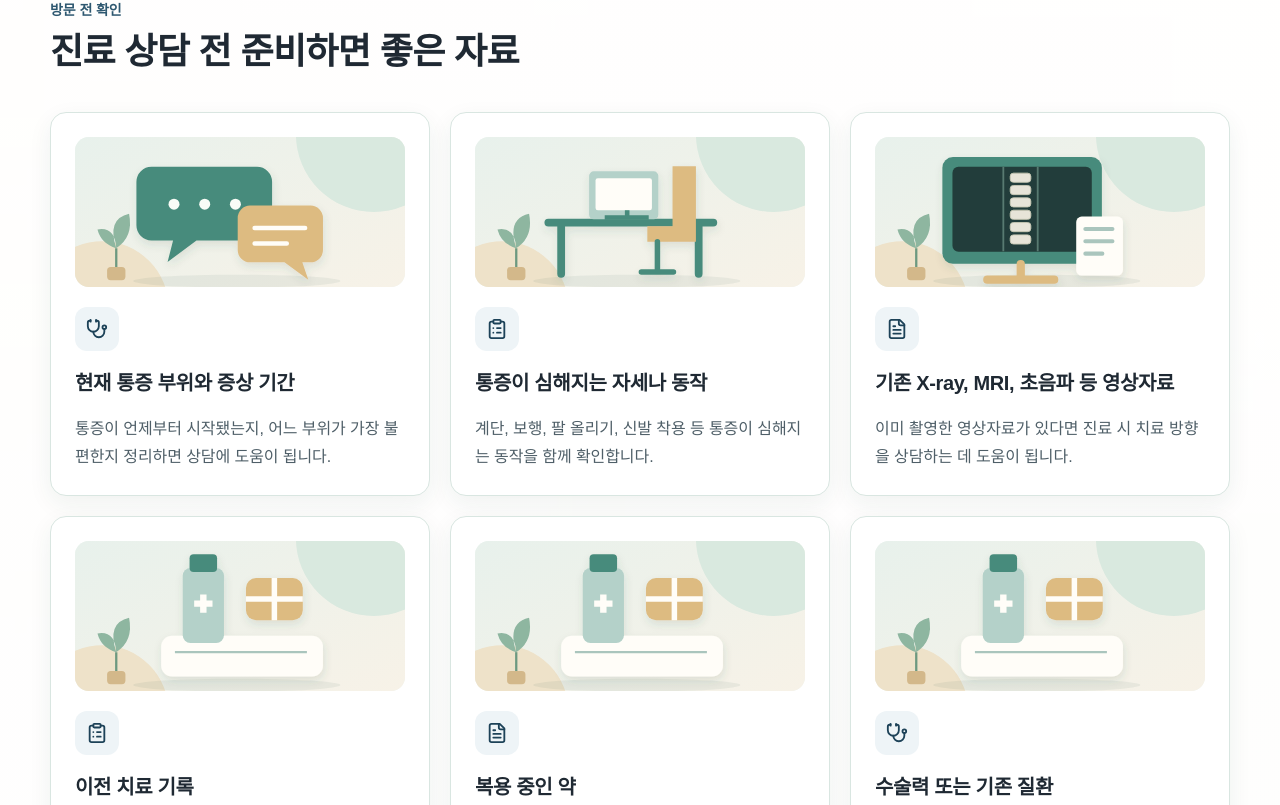
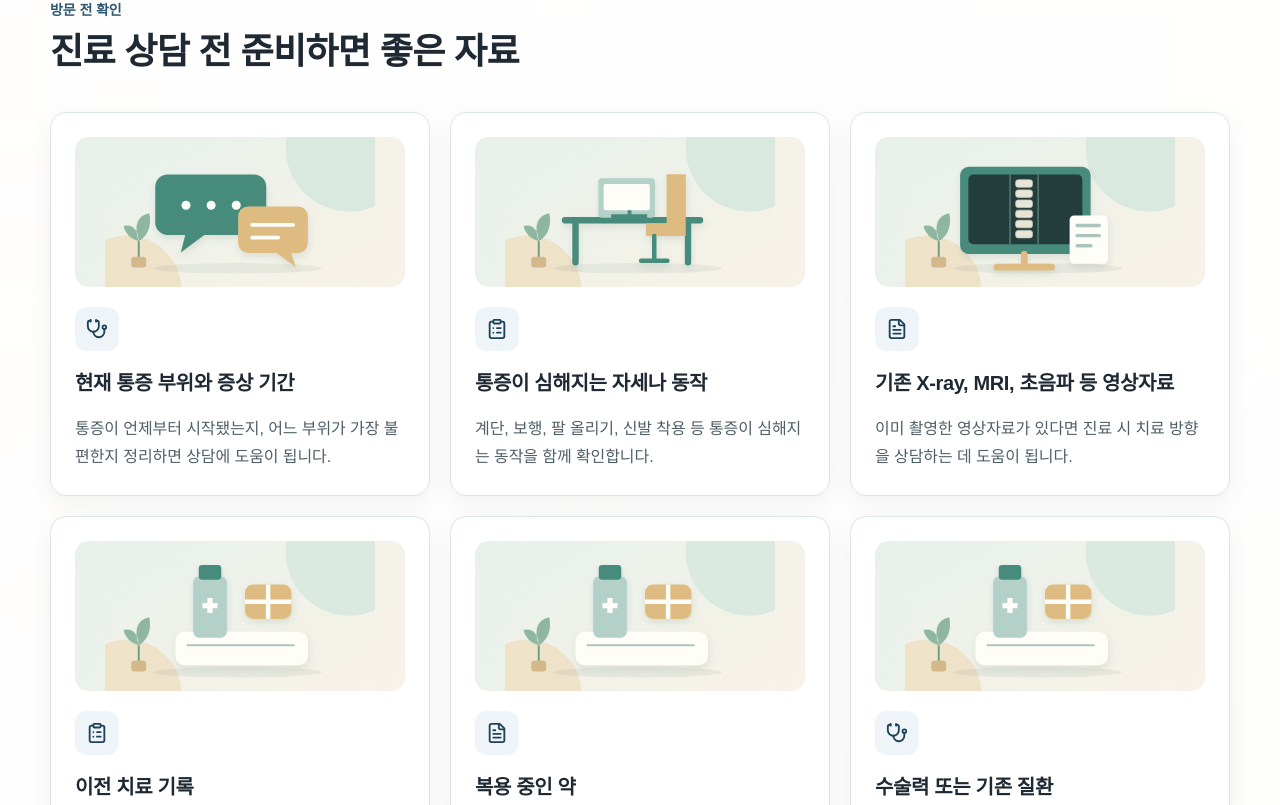
Before and after one commit to hanjinjangspine/joint.new-standard, a Next.js app: page /contact in a window 1280 px wide. Shown: the part 715-1520 px from the top of the page. Built offline with nearby package versions, Linux system fonts and the light colour scheme; no server answers; a web font is replaced by a local one.

Commit message:
Keep explanatory objects fully visible in wide image panels

```diff
--- a/app/globals.css
+++ b/app/globals.css
@@ -305,6 +305,7 @@ body.nsv-site { background-color:#f7faf9; background-image:linear-gradient(rgba(
 .nsv-media-prose { max-width:760px; height:230px; margin:20px auto 26px; }
 .nsv-media > img { display:block !important; position:static !important; width:100% !important; height:100% !important; max-width:none !important; margin:0 !important; object-fit:cover; opacity:1 !important; transform:none !important; }
 .nsv-media-anatomy > img { object-fit:contain; background:#f1ece3; }
+.nsv-media > img[src$=".svg"] { object-fit:contain; background:linear-gradient(120deg,#e7f1ec,#f8f2e7); }
 /* Wide information panels use a compact editorial image alongside their copy. */
 @media(min-width:768px) {
   .nsv-content-wide > .nsv-media-card.nsv-media-card { float:right; width:220px; height:150px; margin:0 0 16px 28px; }
```
